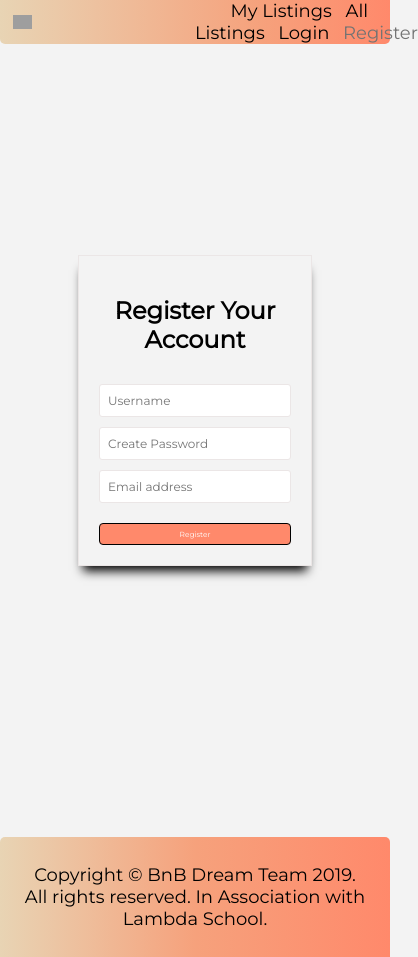
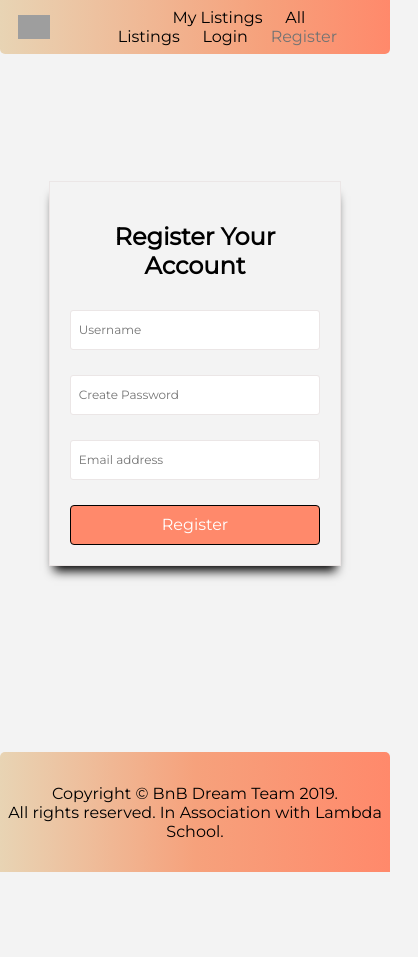
Before and after one commit to AirBnB-dream-team/Front-End, a React (Create React App) app: page /register in a window 390 px wide. Shown: the whole page, 418 px wide, since content can reach past the window. After the commit the page ends 872 px from the top, so only its background shows below. Built offline with nearby package versions, Linux system fonts and the light colour scheme; grey boxes are pictures that could not be loaded.

Commit message:
Added media queries for all components at mobile & tablet view, added favicon

```diff
--- a/public/index.html
+++ b/public/index.html
@@ -2,7 +2,7 @@
 <html lang="en">
   <head>
     <meta charset="utf-8" />
-    <link rel="icon" href="https://lambdaschoolstudents.slack.com/files/UQ3D4S7PC/FS1GERKH9/favicon.ico" />
+    <link rel="icon" href="./favicon.ico" />
     <style>
       @import url('https://fonts.googleapis.com/css?family=Montserrat&display=swap');
     </style>
--- a/src/App.css
+++ b/src/App.css
@@ -1,10 +1,14 @@
 * {
-
   box-sizing: border-box;
   font-size:62.5%;
   font-family: 'Montserrat', sans-serif;
+}
 
-}
+/* @media only screen and (max-width: 500px) {
+  * {
+    font-size: 50%;
+  }
+} */
 
 body {
   font-size: 1.4rem;
@@ -61,14 +65,44 @@ span {
   width: 12%;
 }
 
+@media only screen and (max-width: 800px) {
+  .logo-container {
+    width: 20%;
+  }
+}
+
+@media only screen and (max-width: 500px) {
+  .logo-container {
+    width: 20%;
+  }
+}
+
 .logo {
   width: 40%;
   margin: 15px;
   margin-left: 27%;
 }
 
+@media only screen and (max-width: 500px) {
+  .logo {
+    width: 50%;
+  }
+}
+
 nav {
   width: 50%;
+}
+
+@media only screen and (max-width: 800px) {
+  nav {
+    width: 65%;
+  }
+}
+
+@media only screen and (max-width: 500px) {
+  nav {
+    width: 100%;
+  }
 }
 
 nav a {
@@ -76,6 +110,12 @@ nav a {
   font-size: 1.8rem;
   text-decoration: none;
   color: black;
+}
+
+@media only screen and (max-width: 500px) {
+  nav a {
+    font-size: 1.6rem;
+  }
 }
 
 nav a:hover {
@@ -114,6 +154,18 @@ nav a:hover {
   outline: none;
 }
 
+@media only screen and (max-width: 800px) {
+  .new-listing-btn {
+    padding: 1.5% 0.75%;
+  }
+}
+
+@media only screen and (max-width: 500px) {
+  .new-listing-btn {
+    padding: 2% 0.75%;
+  }
+}
+
 .new-listing-btn:hover {
   background-color: #fcae9a;
 }
@@ -141,6 +193,20 @@ nav a:hover {
   border-radius: 10px;
   box-shadow: 0 10px 10px -5px;
   text-align: left;
+  max-height: 40%;
+}
+
+@media only screen and (max-width: 800px) {
+  .individual-card {
+    width: 45%;
+  }
+}
+
+@media only screen and (max-width: 500px) {
+  .individual-card {
+    width: 75%;
+    margin: 2.5%;
+  }
 }
 
 .card-price {
@@ -195,6 +261,20 @@ nav a:hover {
   max-height: 92vh;
   border: black 1px solid;
   overflow: scroll;
+}
+
+@media only screen and (max-width: 800px) {
+  .edit-form {
+    width: 60%;
+    left: 20%;
+    top: 30px;
+  }
+}
+
+@media only screen and (max-width: 500px) {
+  .edit-form {
+    width: 75%;
+  }
 }
 
 .edit-form input,.new-form input {
@@ -255,6 +335,18 @@ nav a:hover {
   text-align: left;
 }
 
+@media only screen and (max-width: 800px) {
+  .new-form {
+    width: 65%;
+  }
+}
+
+@media only screen and (max-width: 500px) {
+  .new-form {
+    width: 80%;
+  }
+}
+
 .new-form label {
   margin-left: 2px;
 }
@@ -272,6 +364,18 @@ nav a:hover {
   box-shadow: 0px 8px 15px rgba(0, 0, 0, 0.125);
   transition: all 0.3s ease 0s;
   cursor: pointer;
+}
+
+@media only screen and (max-width: 800px) {
+  .new-btn {
+    padding: 12px 5px;
+  }
+}
+
+@media only screen and (max-width: 500px) {
+  .new-btn {
+    padding: 12px 5px;
+  }
 }
 
 .new-btn:hover {
@@ -306,10 +410,22 @@ footer p {
   font-size: 1.8rem;
 }
 
+@media only screen and (max-width: 500px) {
+  footer p {
+    font-size: 1.6rem;
+  }
+}
+
 footer p a {
   font-size: 1.8rem;
   text-decoration: none;
   color: black;
+}
+
+@media only screen and (max-width: 500px) {
+  footer p a {
+    font-size: 1.6rem;
+  }
 }
 
 /* errors */
@@ -319,7 +435,7 @@ footer p a {
   margin-left: 2px;
 }
 
-/* Registration styling */
+/* Registration & Login styling */
 
 .register, .login {
   border: 1.5px solid #ebe6e6;
@@ -327,6 +443,20 @@ footer p a {
   padding:20px;
   margin: 25vh auto;
   box-shadow: 0 10px 10px -5px;
+}
+
+@media only screen and (max-width: 800px) {
+  .register, .login {
+    width: 50%;
+    margin: 20vh auto;
+  }
+}
+
+@media only screen and (max-width: 500px) {
+  .register,.login {
+    width:75%;
+    margin: 15vh auto;
+  }
 }
 
 .registration-form, .login-form {
@@ -346,6 +476,13 @@ footer p a {
   border: 1px solid #ebe6e6;
 }
 
+@media only screen and (max-width: 800px) {
+  .registration-form input, .login-form input {
+    height: 40px;
+    margin-bottom: 15px;
+  }
+}
+
 .register-button, .login-button {
   background-color: #ff896b;
   color: white;
@@ -357,8 +494,10 @@ footer p a {
   margin-top: 20px;
 }
 
-@media only screen and (max-width: 500px) {
-  .register,.login {
-    width:60%;
+@media only screen and (max-width: 800px) {
+  .register-button, .login-button {
+    padding: 3.75%;
+    font-size: 1.6rem;
+    margin-top: 10px;
   }
 }
--- a/src/components/AllListingsPage.js
+++ b/src/components/AllListingsPage.js
@@ -27,9 +27,9 @@ const AllListings = props => {
             <div className="mylistings-cards">
 
                 {props.listings.map(val=>(
-                    <div>
+                    <>
                         <AllListingsCards key={val.id} listing={val}/>
-                    </div>
+                    </>
                 ))}
 
             </div>
```
Also changed, not shown: 1 other file (tests, documents, lock files or other folders).
